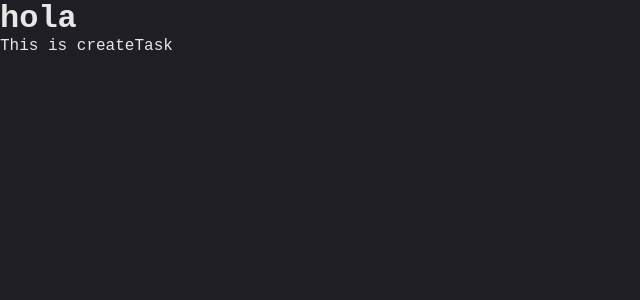
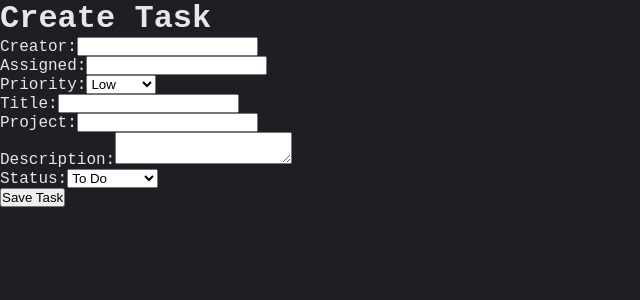
Before and after one commit to ElDuartte/Kanban-react-ts, a React (Vite) app: page /new in a window 1280 px wide. Shown: the top 300 px of the page, without its empty margins (0-640 px from the left). Built offline with nearby package versions, Linux system fonts and the light colour scheme.

Commit message:
Basic form connected to the localstorage

```diff
--- a/src/pages/CreateTask.tsx
+++ b/src/pages/CreateTask.tsx
@@ -1,10 +1,144 @@
-import React from "react";
+import React, { useState, useEffect } from "react";
+import { TaskType } from "../../types";
+import {
+  getTasksFromLocalStorage,
+  saveTaskToLocalStorage,
+} from "../../localStorageUtils";
 
 const CreateTask: React.FC = () => {
+  const [task, setTask] = useState<TaskType>({
+    id: 1,
+    creator: "",
+    assigned: "",
+    priority: "Low",
+    title: "",
+    project: "",
+    description: "",
+    status: "ToDo",
+    date: new Date().toLocaleDateString(),
+  });
+
+  const [tasks, setTasks] = useState<TaskType[]>([]);
+
+  useEffect(() => {
+    const storedTasks = getTasksFromLocalStorage();
+    setTasks(storedTasks);
+  }, []);
+
+  const handleChange = (
+    e: React.ChangeEvent<
+      HTMLInputElement | HTMLSelectElement | HTMLTextAreaElement
+    >
+  ) => {
+    const { name, value } = e.target;
+    setTask((prevTask) => ({
+      ...prevTask,
+      [name]: value,
+    }));
+  };
+
+  const handleSubmit = (e: React.FormEvent<HTMLFormElement>) => {
+    e.preventDefault();
+    const newTask: TaskType = {
+      ...task,
+      id: tasks.length + 1,
+    };
+
+    saveTaskToLocalStorage(newTask, tasks);
+    setTasks([...tasks, newTask]);
+    alert("Task saved!!");
+  };
+
   return (
     <div>
-      <h1>hola</h1>
-      <p>This is createTask</p>
+      <h1>Create Task</h1>
+      <form onSubmit={handleSubmit}>
+        <label>
+          Creator:
+          <input
+            type="text"
+            name="creator"
+            value={task.creator}
+            onChange={handleChange}
+            required
+          />
+        </label>
+        <br />
+
+        <label>
+          Assigned:
+          <input
+            type="text"
+            name="assigned"
+            value={task.assigned}
+            onChange={handleChange}
+            required
+          />
+        </label>
+        <br />
+
+        <label>
+          Priority:
+          <select name="priority" value={task.priority} onChange={handleChange}>
+            <option value="Low">Low</option>
+            <option value="Medium">Medium</option>
+            <option value="High">High</option>
+          </select>
+        </label>
+        <br />
+
+        <label>
+          Title:
+          <input
+            type="text"
+            name="title"
+            value={task.title}
+            onChange={handleChange}
+            required
+          />
+        </label>
+        <br />
+
+        <label>
+          Project:
+          <input
+            type="text"
+            name="project"
+            value={task.project}
+            onChange={handleChange}
+            required
+          />
+        </label>
+        <br />
+
+        <label>
+          Description:
+          <textarea
+            name="description"
+            value={task.description}
+            onChange={handleChange}
+            required
+          />
+        </label>
+        <br />
+
+        <label>
+          Status:
+          <select
+            name="status"
+            value={task.status}
+            onChange={handleChange}
+            required
+          >
+            <option value="ToDo">To Do</option>
+            <option value="InProgress">In Progress</option>
+            <option value="Review">Review</option>
+          </select>
+        </label>
+        <br />
+
+        <button type="submit">Save Task</button>
+      </form>
     </div>
   );
 };
```
